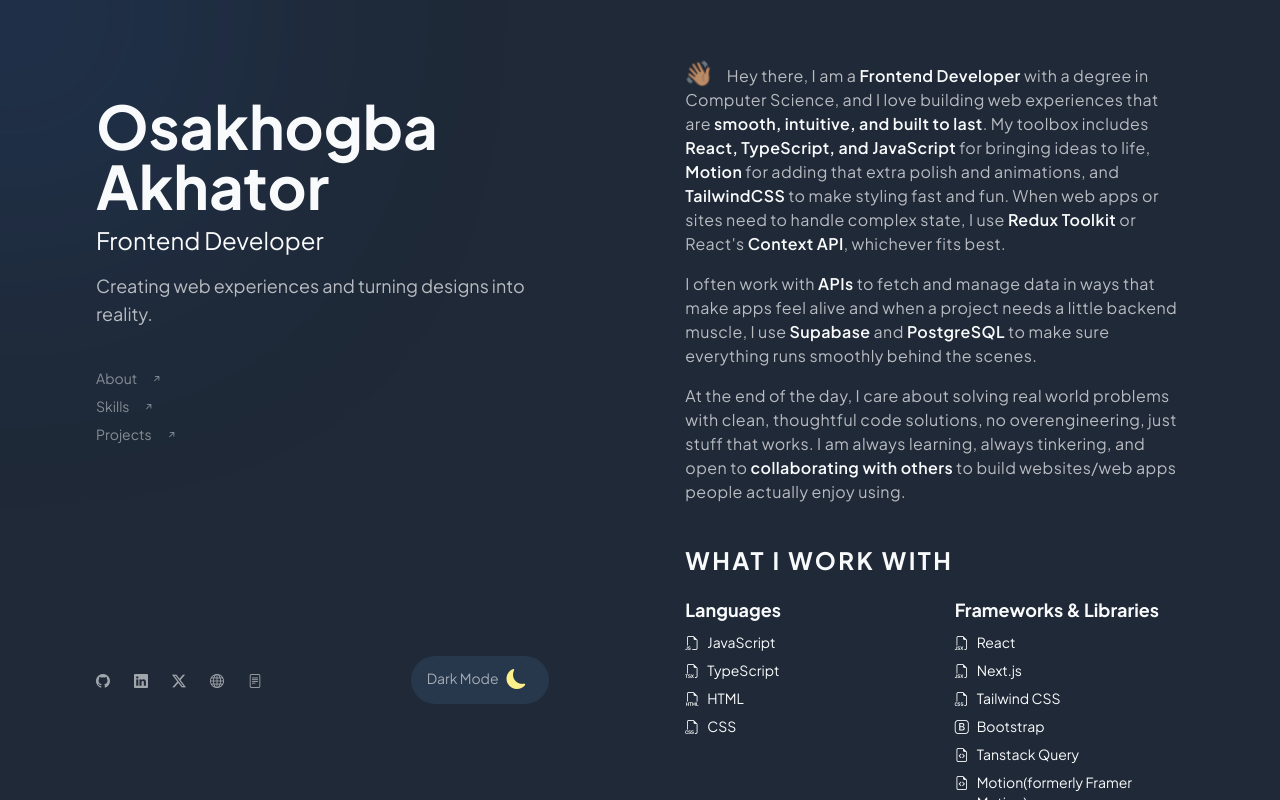
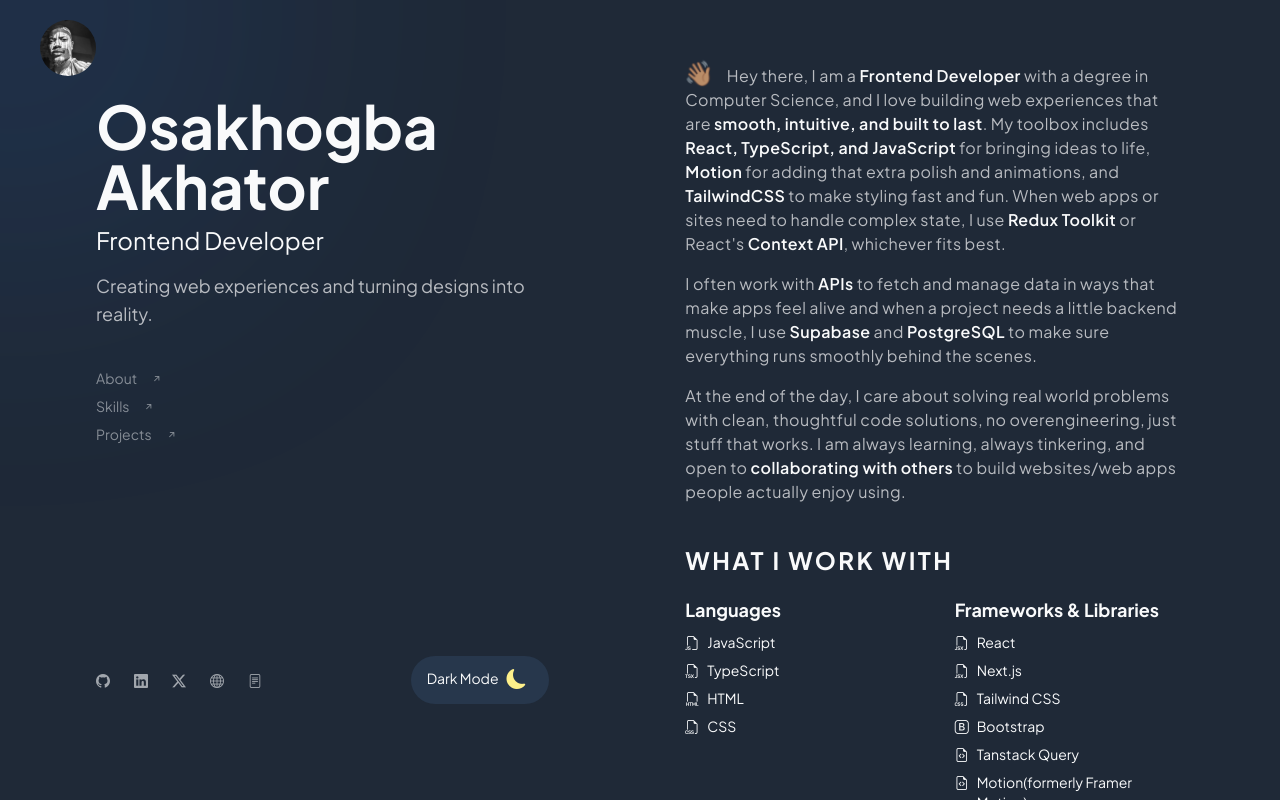
Before and after one commit to AkhatorEnosa/my_portfolio, a React (Vite) app: page / in a window 1280 px wide. Both pictures are taken after a click on the button "Switch to dark mode". Shown: the top 800 px of the page. Built offline with nearby package versions, Linux system fonts and the light colour scheme.

Commit message:
logo and theme toggle button

```diff
--- a/src/sections/Left.tsx
+++ b/src/sections/Left.tsx
@@ -6,6 +6,7 @@
 import { AppContext } from "../context/AppContext";
 import { NAVLINKS } from "../constants/navlinks";
 import { SOCIALLINKS } from "../constants/sociallinks";
+import Icon  from "../assets/icon.webp";
 
 const Left = () => {
   const context = useContext(AppContext);
@@ -15,16 +16,58 @@
   }
 
   const { theme, themeHandler } = context;
+
+
+  const shapes = {
+    octagon: "polygon(30% 0%, 70% 0%, 100% 30%, 100% 70%, 70% 100%, 30% 100%, 0% 70%, 0% 30%)",
+    circle: "circle(50% at 50% 50%)",
+    pentagon: "polygon(50% 0%, 100% 38%, 82% 100%, 18% 100%, 0% 38%)",
+  };
+
   return (
     <section className="relative lg:sticky lg:top-0 lg:flex lg:max-h-screen lg:w-[48%] lg:flex-col lg:justify-between lg:py-24 lg:px-12">
       <div>
-        <header className="w-full flex flex-col justify-center items-center lg:items-start text-center lg:text-left">
+        <header className="relative w-full flex flex-col justify-center items-center lg:items-start text-center lg:text-left">
+          {/* user image */}
+          <motion.div
+            className="fixed left-2 top-5 md:left-10 size-10 lg:w-14 lg:h-14"
+          >
+            <motion.div
+              initial={{ clipPath: shapes.circle }}
+              whileHover={{
+                clipPath: [
+                  shapes.pentagon,
+                  shapes.octagon,
+                  shapes.circle
+                ],
+                transition: {
+                  clipPath: {
+                    duration: 0.5,
+                    ease: "easeInOut",
+                    repeat: Infinity,
+                    repeatType: "reverse"
+                  }
+                }
+              }}
+              transition={{
+                clipPath: { duration: 1, ease: "easeInOut" }
+              }}
+            >
+              <img
+                src={Icon}
+                alt="my Image"
+                className="w-full h-full object-cover"
+              />
+            </motion.div>
+          </motion.div>
+
+
           {/* user data  */}
           <motion.h1
             initial={{ opacity: 0, y: 50 }}
             animate={{ opacity: 1, y: 0 }}
             transition={{ duration: 0.5 }}
-            className="text-6xl sm:text-8xl lg:text-6xl font-bold mt-4 md:mt-0 leading-14"
+            className="text-6xl sm:text-8xl lg:text-6xl font-bold mt-10 md:mt-0 leading-14"
           >
               Osakhogba Akhator
           </motion.h1>
@@ -78,11 +121,11 @@
           initial={{ opacity: 0 }}
           animate={{ opacity: 1 }}
           transition={{ duration: 0.5, delay: 2.5}}
-          className="fixed right-2 top-5 lg:relative lg:right-0 lg:top-0 w-fit flex bg-[#e9edf1]/80 dark:bg-[#2a3b52]/80 dark:text-[#f9fafb]/60 dark:hover:text-[#f9fafb] hover:font-semibold py-2 px-4 rounded-full backdrop-blur-sm shadow-lg lg:shadow-none lg:backdrop-blur-none cursor-pointer overflow-hidden z-40 duration-150 transition-all"
+          className="group fixed right-2 top-5 md:right-5 lg:relative lg:right-0 lg:top-0 w-fit flex bg-[#e9edf1]/80 dark:bg-[#2a3b52]/80 dark:text-[#f9fafb] py-2 px-4 rounded-full backdrop-blur-sm shadow-lg lg:shadow-none lg:backdrop-blur-none cursor-pointer overflow-hidden z-40 duration-300 transition-all"
           aria-label={theme === 'dark' ? 'Switch to light mode' : 'Switch to dark mode'}
           onClick={() => themeHandler()}>
-            <p className={`w-fit text-sm flex justify-center items-center gap-2 ${theme === 'dark' ? "-translate-x-30 opacity-0" : "translate-x-0 opacity-100"} duration-150 transition-all`}>Light Mode<i className={`text-2xl bi bi-brightness-high-fill text-orange-300 ${theme !== 'dark' ? "rotate-180" : "rotate-0"} duration-150 transition-all`}></i></p>
-            <p className={`absolute w-fit text-sm flex justify-center items-center gap-2 ${theme !== 'dark' ? "-translate-x-20 opacity-0" : "translate-x-0 opacity-100"} duration-150 transition-all`}>Dark Mode<i className={`text-xl bi bi-moon-fill text-yellow-200 ${theme === 'dark' ? "rotate-[360deg]" : "rotate-0"} duration-150 transition-all`}></i></p>
+            <p className={`w-fit text-xs md:text-sm flex justify-center items-center gap-2 ${theme === 'dark' ? "-translate-x-30 opacity-0" : "translate-x-0 opacity-100"} duration-300 transition-all`}>Light Mode<i className={`text-2xl bi bi-brightness-high-fill text-orange-300 group-hover:rotate-[360] ${theme !== 'dark' ? "rotate-180" : "rotate-0"} duration-300 transition-all`}></i></p>
+            <p className={`absolute w-fit text-xs md:text-sm flex justify-center items-center gap-2 ${theme !== 'dark' ? "-translate-x-20 opacity-0" : "translate-x-0 opacity-100"} duration-300 transition-all`}>Dark Mode<i className={`text-xl bi bi-moon-fill text-yellow-200 group-hover:rotate-[360] ${theme === 'dark' ? "rotate-[360deg]" : "rotate-0"} duration-300 transition-all`}></i></p>
         </motion.button>
       </motion.div>
     </section>
```
Also changed, not shown: src/assets/1690454991.jpg (added), src/assets/icon.webp (added).
